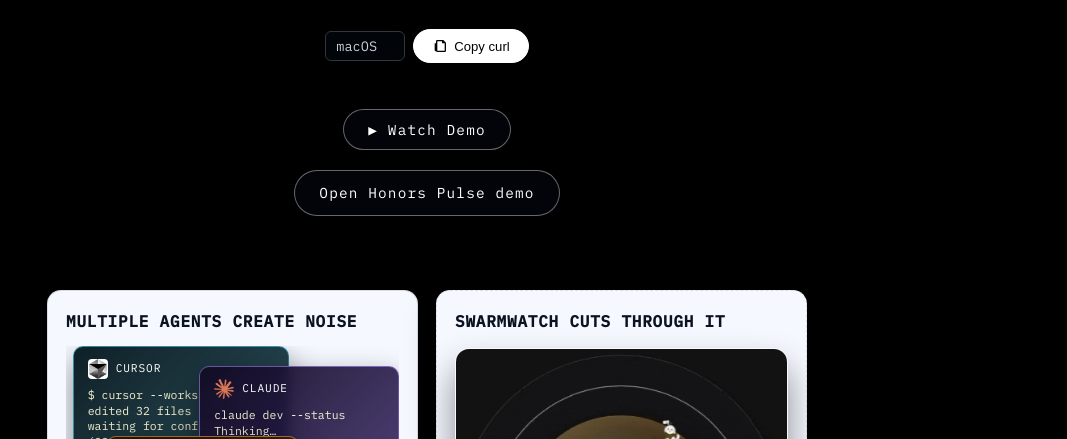
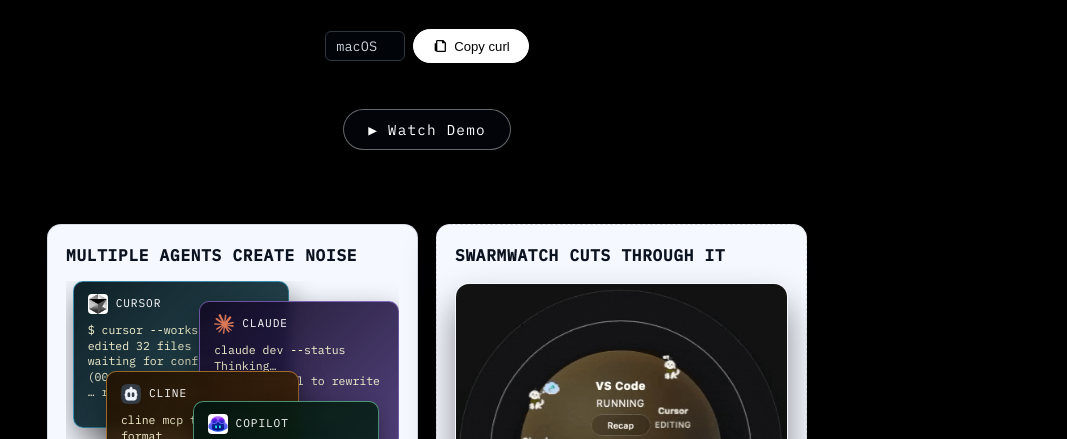
Before and after one commit to SwarmPack/landing-page, a plain HTML site: page index.html in a window 1280 px wide. Shown: the part 291-730 px from the top of the page, without its empty margins (213-1280 px from the left). Drawn offline with Linux system fonts and the light colour scheme; no server answers.

Commit message:
remove-honors

```diff
--- a/index.html
+++ b/index.html
@@ -516,9 +516,6 @@
                 </button>
             </div>
             <button class="demo-button" type="button" id="demo-btn">▶ Watch Demo</button>
-            <a class="demo-button" href="honors-pulse.html" style="display:inline-flex;align-items:center;justify-content:center;gap:10px;text-decoration:none;">
-              Open Honors Pulse demo
-            </a>
         </div>
     </header>
 
```
